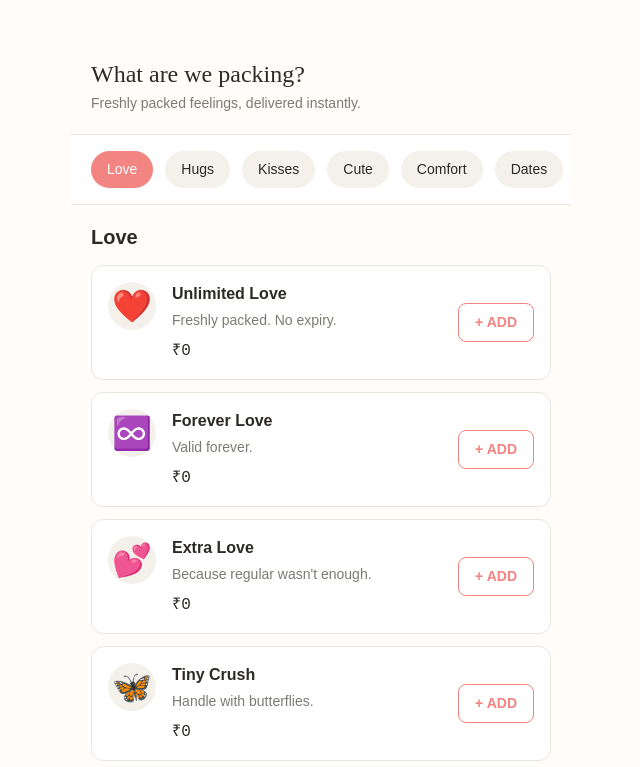
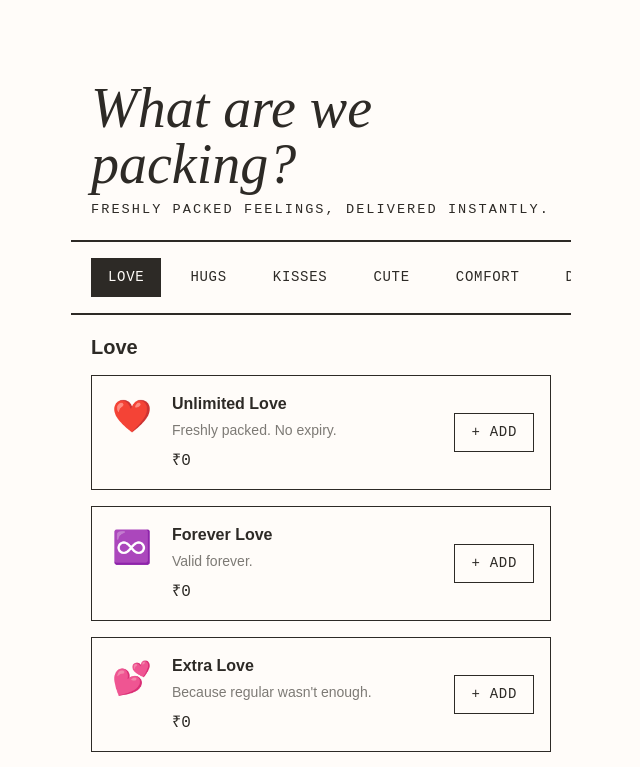
Before and after one commit to 04rishabhgupta/pyarcel, a Next.js app: page /create/menu in a window 1280 px wide. Shown: the top 767 px of the page, without its empty margins (319-959 px from the left). Built offline with nearby package versions, Linux system fonts and the light colour scheme.

Commit message:
Uniform Design System Menu

```diff
--- a/src/app/create/menu/menu.module.css
+++ b/src/app/create/menu/menu.module.css
@@ -8,30 +8,36 @@
 .header {
   position: sticky;
   top: 0;
-  background: rgba(255, 252, 249, 0.9);
-  backdrop-filter: blur(10px);
+  background: var(--background);
   z-index: 10;
-  padding: 20px;
-  border-bottom: 1px solid var(--border);
+  padding: 40px 20px 20px 20px;
+  border-bottom: 2px solid var(--foreground);
 }
 
 .headerTitle {
-  font-size: 1.5rem;
+  font-size: 3.5rem;
+  font-weight: 400;
   color: var(--foreground);
-  margin-bottom: 4px;
+  margin-bottom: 8px;
+  line-height: 1;
+  font-style: italic;
+  font-family: var(--font-serif);
 }
 
 .headerSubtitle {
-  font-size: 0.875rem;
-  color: var(--muted-foreground);
+  font-size: 0.85rem;
+  letter-spacing: 0.15em;
+  color: var(--foreground);
+  font-family: var(--font-geist-mono);
+  text-transform: uppercase;
 }
 
 .categoriesWrapper {
   overflow-x: auto;
   white-space: nowrap;
   padding: 16px 20px;
-  background: white;
-  border-bottom: 1px solid var(--border);
+  background: transparent;
+  border-bottom: 2px solid var(--foreground);
   -ms-overflow-style: none;  /* IE and Edge */
   scrollbar-width: none;  /* Firefox */
 }
@@ -43,18 +49,26 @@
   display: inline-block;
   padding: 8px 16px;
   margin-right: 12px;
-  border-radius: 100px;
-  background-color: var(--muted);
+  border-radius: 0;
+  border: 1px solid transparent;
+  background-color: transparent;
   color: var(--foreground);
-  font-weight: 500;
+  font-family: var(--font-geist-mono);
+  text-transform: uppercase;
+  letter-spacing: 0.05em;
   font-size: 0.875rem;
   transition: all 0.2s;
+  cursor: pointer;
+}
+
+.categoryButton:hover {
+  background-color: rgba(0, 0, 0, 0.05);
 }
 
 .categoryButton.active {
-  background-color: var(--primary);
-  color: white;
-  box-shadow: var(--shadow-sm);
+  background-color: var(--foreground);
+  color: var(--background);
+  border: 1px solid var(--foreground);
 }
 
 .menuContent {
@@ -79,15 +93,16 @@
   justify-content: space-between;
   align-items: center;
   padding: 16px;
-  background: white;
-  border: 1px solid var(--border);
-  border-radius: var(--radius);
-  margin-bottom: 12px;
-  transition: border-color 0.2s;
+  background: transparent;
+  border: 1px solid var(--foreground);
+  border-radius: 0;
+  margin-bottom: 16px;
+  transition: transform 0.2s, box-shadow 0.2s;
 }
 
 .itemCard:hover {
-  border-color: var(--primary);
+  transform: translate(-2px, -2px);
+  box-shadow: 4px 4px 0 0 var(--foreground);
 }
 
 .itemInfo {
@@ -99,13 +114,13 @@
 
 .itemIcon {
   font-size: 2rem;
-  background: var(--muted);
+  background: transparent;
   width: 48px;
   height: 48px;
   display: flex;
   align-items: center;
   justify-content: center;
-  border-radius: 50%;
+  border-radius: 0;
   flex-shrink: 0;
 }
 
@@ -134,32 +149,36 @@
 
 .addBtn {
   padding: 8px 16px;
-  border: 1px solid var(--primary);
-  color: var(--primary);
-  background: white;
-  border-radius: 8px;
-  font-weight: 600;
+  border: 1px solid var(--foreground);
+  color: var(--foreground);
+  background: transparent;
+  border-radius: 0;
+  font-family: var(--font-geist-mono);
+  text-transform: uppercase;
   font-size: 0.875rem;
+  letter-spacing: 0.05em;
   transition: all 0.2s;
   flex-shrink: 0;
+  cursor: pointer;
 }
 
 .addBtn:hover {
-  background: #fffaf9;
+  background: var(--foreground);
+  color: var(--background);
 }
 
 .addBtn.added {
-  background: var(--primary);
-  color: white;
+  background: var(--foreground);
+  color: var(--background);
 }
 
 .quantityControls {
   display: flex;
   align-items: center;
   gap: 12px;
-  background: white;
-  border: 1px solid var(--primary);
-  border-radius: 8px;
+  background: transparent;
+  border: 1px solid var(--foreground);
+  border-radius: 0;
   padding: 4px 8px;
 }
 
@@ -169,18 +188,21 @@
   display: flex;
   align-items: center;
   justify-content: center;
-  color: var(--primary);
-  font-weight: bold;
-  border-radius: 4px;
+  color: var(--foreground);
+  font-family: var(--font-geist-mono);
+  border-radius: 0;
+  cursor: pointer;
+  transition: all 0.2s;
 }
 
 .qtyBtn:hover {
-  background: #fffaf9;
+  background: var(--foreground);
+  color: var(--background);
 }
 
 .qtyValue {
-  font-weight: 600;
-  color: var(--primary);
+  font-family: var(--font-geist-mono);
+  color: var(--foreground);
   min-width: 16px;
   text-align: center;
 }
@@ -192,9 +214,8 @@
   left: 0;
   right: 0;
   padding: 16px 20px;
-  background: white;
-  border-top: 1px solid var(--border);
-  box-shadow: 0 -4px 12px rgba(0,0,0,0.05);
+  background: var(--background);
+  border-top: 2px solid var(--foreground);
   display: flex;
   justify-content: space-between;
   align-items: center;
@@ -213,22 +234,29 @@
 
 .cartSubtext {
   font-size: 0.75rem;
-  color: var(--muted-foreground);
+  color: var(--foreground);
+  font-family: var(--font-geist-mono);
+  text-transform: uppercase;
+  letter-spacing: 0.05em;
 }
 
 .viewCartBtn {
   padding: 12px 24px;
-  background: var(--primary);
-  color: white;
-  border-radius: 100px;
-  font-weight: 600;
+  background: var(--foreground);
+  color: var(--background);
+  border-radius: 0;
+  font-family: var(--font-geist-mono);
+  text-transform: uppercase;
+  letter-spacing: 0.05em;
   display: flex;
   align-items: center;
   gap: 8px;
-  box-shadow: var(--shadow-sm);
-  transition: background-color 0.2s;
+  transition: all 0.2s;
+  border: 1px solid var(--foreground);
+  cursor: pointer;
 }
 
 .viewCartBtn:hover {
-  background: var(--primary-hover);
+  background: var(--background);
+  color: var(--foreground);
 }
--- a/src/app/create/menu/page.tsx
+++ b/src/app/create/menu/page.tsx
@@ -5,7 +5,6 @@ import { useRouter } from "next/navigation";
 import { PYARCEL_MENU } from "@/lib/data";
 import { useOrder } from "@/lib/store";
 import styles from "./menu.module.css";
-import { ShoppingBag, ChevronRight } from "lucide-react";
 
 export default function MenuPage() {
   const router = useRouter();
@@ -92,7 +91,7 @@ export default function MenuPage() {
             className={styles.viewCartBtn}
             onClick={() => router.push("/create/cart")}
           >
-            VIEW CART <ShoppingBag size={18} />
+            VIEW CART -&gt;
           </button>
         </div>
       )}
```
